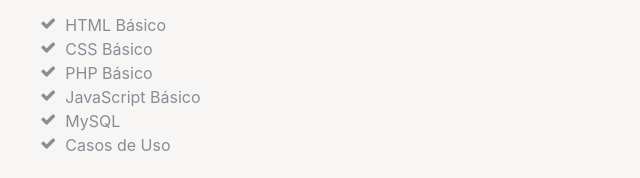
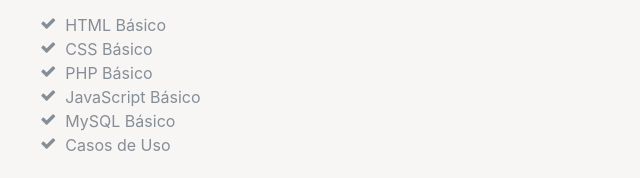
Before and after one commit to leonirkuyava/Curriculo, a plain HTML site: page index.html in a window 1280 px wide. Shown: the part 2967-3145 px from the top of the page, 289-929 px from the left. Drawn offline with Linux system fonts and the light colour scheme; a web font is replaced by a local one.

Commit message:
confirmar em master

```diff
--- a/index.html
+++ b/index.html
@@ -201,7 +201,7 @@
             JavaScript Básico</li>
           <li>
             <i class="fa-li fa fa-check"></i>
-            MySQL</li>
+            MySQL Básico</li>
           <li>
             <i class="fa-li fa fa-check"></i>
             Casos de Uso</li>
```
